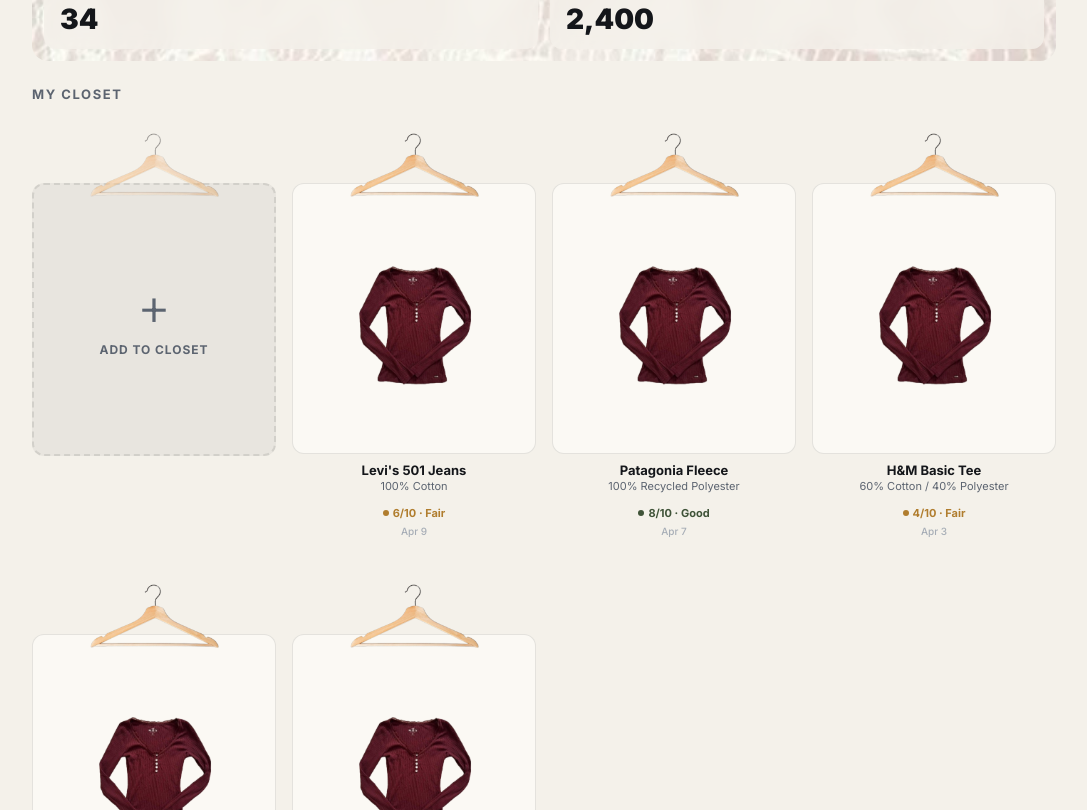
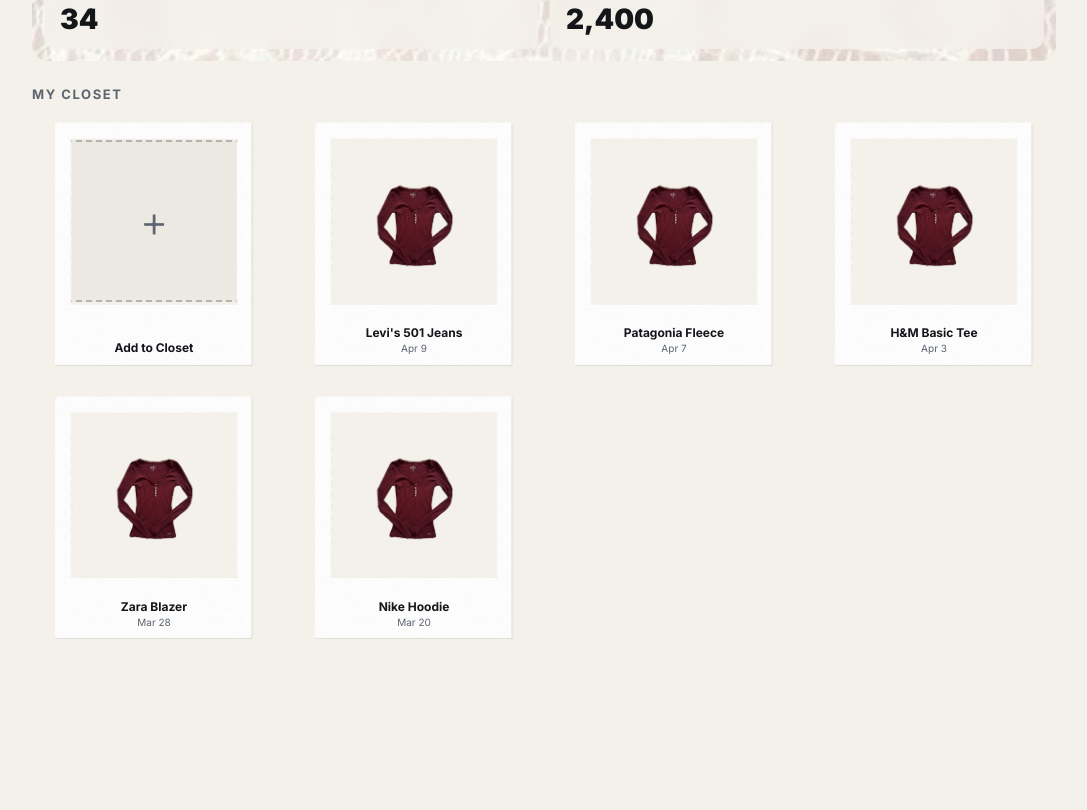
Before and after one commit to leonac24/rethread, a Next.js app: page /profile in a window 1280 px wide. Shown: the part 510-1320 px from the top of the page, without its empty margins (96-1183 px from the left). After the commit the page ends 1217 px from the top, so only its background shows below. Built offline with nearby package versions, Linux system fonts and the light colour scheme.

Commit message:
polaroid format

```diff
--- a/app/profile/page.tsx
+++ b/app/profile/page.tsx
@@ -39,56 +39,54 @@
   return null;
 }
 
-function ScoreDot({ score }: { score: number }) {
-  const color = score >= 7 ? '#3f5338' : score >= 4 ? '#b07d2e' : '#a83232';
-  const label = score >= 7 ? 'Good' : score >= 4 ? 'Fair' : 'Poor';
+function ClosetItem({ label, date, img }: (typeof MOCK_SCANS)[number]) {
   return (
-    <span
-      className="inline-flex items-center gap-1 text-[11px] font-bold"
-      style={{ color }}
-    >
-      <span className="w-1.5 h-1.5 rounded-full inline-block" style={{ background: color }} />
-      {score}/10 · {label}
-    </span>
-  );
-}
+    <div className="relative w-full">
+      {/* Garment photo in upper area */}
+      <div
+        className="absolute inset-0 flex items-center justify-center"
+        style={{
+          paddingTop: '8%',
+          paddingBottom: '28%',
+          paddingLeft: '10%',
+          paddingRight: '10%',
+        }}
+      >
+        <Image
+          src={img}
+          alt={label}
+          width={200}
+          height={200}
+          className="w-full h-full object-contain"
+        />
+      </div>
 
-function ClosetItem({ label, fiber, score, date, img }: (typeof MOCK_SCANS)[number]) {
-  return (
-    <div className="flex flex-col items-center w-full">
-      {/* hanger on top */}
+      {/* Polaroid frame */}
       <Image
-        src="/images/hanger.png"
+        src="/images/frame.png"
         alt=""
-        width={140}
-        height={80}
-        className="w-[135px] h-auto object-contain relative z-10 mb-[-27px]"
+        width={300}
+        height={350}
+        className="relative z-10 w-full h-auto"
       />
 
-      {/* garment card */}
+      {/* Caption — label + date, handwritten feel */}
       <div
-        className="relative w-full rounded-xl overflow-hidden bg-surface border border-rule"
-        style={{ paddingTop: '110%' }}
+        className="absolute left-0 right-0 z-20 text-center"
+        style={{ bottom: '6%', paddingLeft: '12%', paddingRight: '12%' }}
       >
-        <div className="absolute inset-0 flex items-center justify-center p-4">
-          <Image
-            src={img}
-            alt={label}
-            width={200}
-            height={200}
-            className="w-full h-full object-contain"
-          />
-        </div>
-      </div>
-
-      {/* metadata below */}
-      <div className="mt-2 w-full text-center px-1">
-        <p className="text-[13px] font-bold text-ink leading-tight truncate">{label}</p>
-        <p className="text-[11px] text-ink-muted mt-0.5 leading-tight line-clamp-2">{fiber}</p>
-        <div className="mt-1">
-          <ScoreDot score={score} />
-        </div>
-        <p className="text-[10px] text-ink-faint mt-0.5 font-medium">{date}</p>
+        <p
+          className="text-[11px] md:text-[12px] font-bold text-ink truncate leading-tight"
+          style={{ fontFamily: 'var(--font-handwriting)' }}
+        >
+          {label}
+        </p>
+        <p
+          className="text-[9px] md:text-[10px] text-ink-muted mt-0.5 leading-tight"
+          style={{ fontFamily: 'var(--font-handwriting)' }}
+        >
+          {date}
+        </p>
       </div>
     </div>
   );
@@ -98,41 +96,46 @@
   return (
     <Link
       href="/scan"
-      className="flex flex-col items-center w-full group"
+      className="relative block w-full group"
       aria-label="Add to Closet"
     >
-      {/* hanger on top — matches ClosetItem structure exactly */}
-      <Image
-        src="/images/hanger.png"
-        alt=""
-        width={140}
-        height={80}
-        className="w-[135px] h-auto object-contain relative z-10 mb-[-27px] opacity-60"
-      />
-
-      {/* card area — dashed "empty slot" with + and label */}
+      {/* Empty slot with dashed + in upper area */}
       <div
-        className="relative w-full rounded-xl overflow-hidden bg-ink/5 border-2 border-dashed border-rule transition-colors group-hover:bg-ink/10"
-        style={{ paddingTop: '110%' }}
+        className="absolute inset-0 flex items-center justify-center"
+        style={{
+          paddingTop: '8%',
+          paddingBottom: '28%',
+          paddingLeft: '10%',
+          paddingRight: '10%',
+        }}
       >
-        <div className="absolute inset-0 flex flex-col items-center justify-center gap-2">
-          <span className="text-[52px] leading-none font-light text-ink-muted">+</span>
-          <span className="text-[12px] font-bold tracking-[0.08em] uppercase text-ink-muted">
-            Add to Closet
+        <div className="w-full h-full border-2 border-dashed border-ink/25 flex items-center justify-center bg-ink/[0.03] transition-colors group-hover:bg-ink/[0.07]">
+          <span className="text-[44px] leading-none font-light text-ink-muted">
+            +
           </span>
         </div>
       </div>
 
-      {/* invisible metadata placeholder so total tile height matches ClosetItem */}
-      <div className="mt-2 w-full text-center px-1 invisible" aria-hidden>
-        <p className="text-[13px] font-bold leading-tight">&nbsp;</p>
-        <p className="text-[11px] mt-0.5 leading-tight">
-          &nbsp;
-          <br />
-          &nbsp;
+      {/* Polaroid frame */}
+      <Image
+        src="/images/frame.png"
+        alt=""
+        width={300}
+        height={350}
+        className="relative z-10 w-full h-auto"
+      />
+
+      {/* Caption */}
+      <div
+        className="absolute left-0 right-0 z-20 text-center"
+        style={{ bottom: '6%', paddingLeft: '12%', paddingRight: '12%' }}
+      >
+        <p
+          className="text-[11px] md:text-[12px] font-bold text-ink truncate leading-tight"
+          style={{ fontFamily: 'var(--font-handwriting)' }}
+        >
+          Add to Closet
         </p>
-        <p className="text-[11px] mt-1">&nbsp;</p>
-        <p className="text-[10px] mt-0.5">&nbsp;</p>
       </div>
     </Link>
   );
--- a/components/camera-scan.tsx
+++ b/components/camera-scan.tsx
@@ -182,10 +182,12 @@
               <Image src="/images/frame.png" alt="" width={600} height={700} className="relative z-10 w-full h-auto" />
               <div className="absolute z-20" style={{ bottom: '6%', left: '16%', right: '16%' }}>
                 <UploadButton
-                  label="Upload Tags"
-                  disabled={isLoading}
+                  label={staged.length >= 3 ? 'Tags Full (3/3)' : 'Upload Tags'}
+                  disabled={isLoading || staged.length >= 3}
                   multiple
-                  onFiles={(files) => setStaged((prev) => [...prev, ...files])}
+                  onFiles={(files) =>
+                    setStaged((prev) => [...prev, ...files].slice(0, 3))
+                  }
                   buttonClassName="h-[7vw] sm:h-9 text-[2vw] sm:text-[13px]"
                   buttonStyle={{ fontFamily: 'var(--font-handwriting)' }}
                 />
--- a/components/result-view.tsx
+++ b/components/result-view.tsx
@@ -234,13 +234,28 @@
               <SectionLabel>Garment</SectionLabel>
 
               <div className="flex flex-wrap sm:flex-nowrap gap-4 items-start relative z-10">
-                {/* Polaroid frame with photo */}
+                {/* Polaroid frame with photo + tag thumbnails in caption area */}
                 {data.previews?.length ? (
                   <div className="flex-shrink-0 relative w-[200px]" style={{ transform: 'rotate(-3deg)' }}>
                     <div className="absolute inset-0 flex items-center justify-center" style={{ paddingTop: '8%', paddingBottom: '28%', paddingLeft: '10%', paddingRight: '10%' }}>
                       <img src={data.previews[0]} alt="Garment" className="w-full h-full object-cover" />
                     </div>
                     <Image src="/images/frame.png" alt="" width={300} height={350} className="relative z-10 w-full h-auto" />
+                    {data.previews.length > 1 && (
+                      <div
+                        className="absolute left-0 right-0 z-20 flex justify-center gap-1.5"
+                        style={{ bottom: '7%', paddingLeft: '12%', paddingRight: '12%' }}
+                      >
+                        {data.previews.slice(1, 4).map((src, i) => (
+                          <img
+                            key={i}
+                            src={src}
+                            alt={`Tag ${i + 1}`}
+                            className="w-[38px] h-[38px] object-cover rounded-[2px] border border-ink/15"
+                          />
+                        ))}
+                      </div>
+                    )}
                   </div>
                 ) : null}
 
@@ -324,24 +339,7 @@
                     </>
                   )}
 
-                  {/* Secondary images — mobile: under details */}
-                  {data.previews && data.previews.length > 1 && (
-                    <div className="grid grid-cols-2 gap-2 mt-3 w-fit sm:hidden">
-                      {data.previews.slice(1).map((src, i) => (
-                        <img key={i} src={src} alt={`Tag ${i + 1}`} className="w-[56px] h-[56px] rounded-lg object-cover border border-rule" />
-                      ))}
-                    </div>
-                  )}
                 </div>
-
-                {/* Secondary images — desktop: far right stacked */}
-                {data.previews && data.previews.length > 1 && (
-                  <div className="hidden sm:flex flex-col gap-2 flex-shrink-0">
-                    {data.previews.slice(1).map((src, i) => (
-                      <img key={i} src={src} alt={`Tag ${i + 1}`} className="w-[56px] h-[56px] rounded-lg object-cover border border-rule" />
-                    ))}
-                  </div>
-                )}
               </div>
             </Card>
 
```
